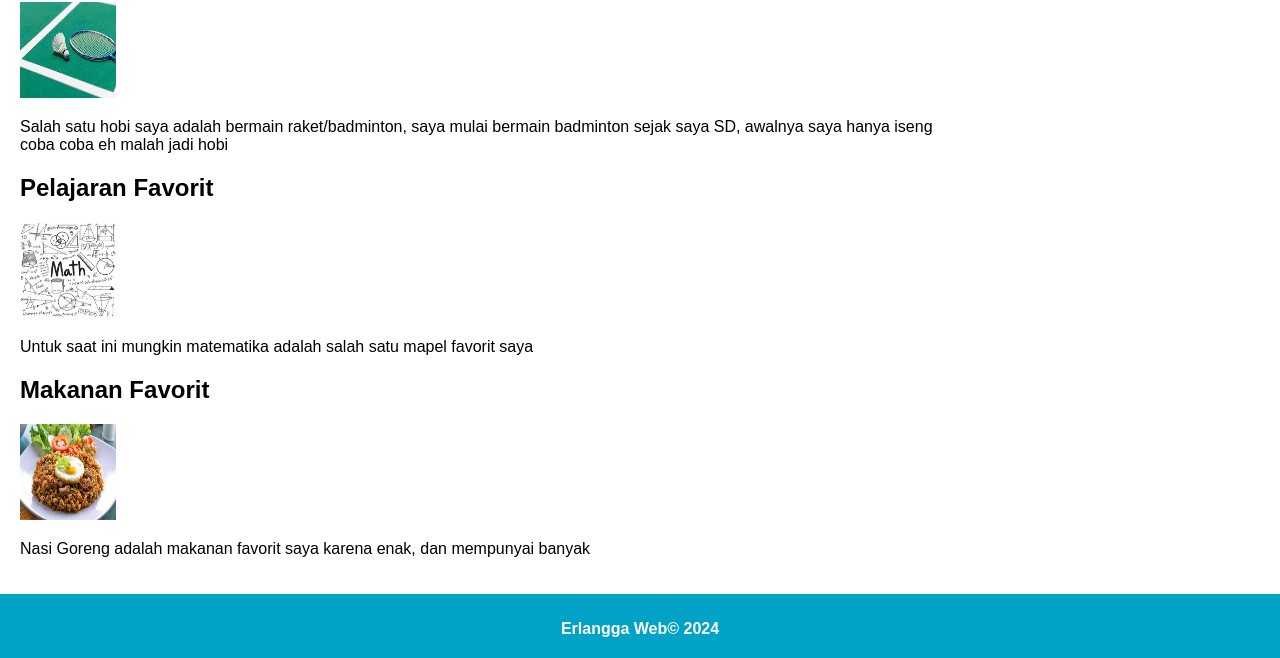
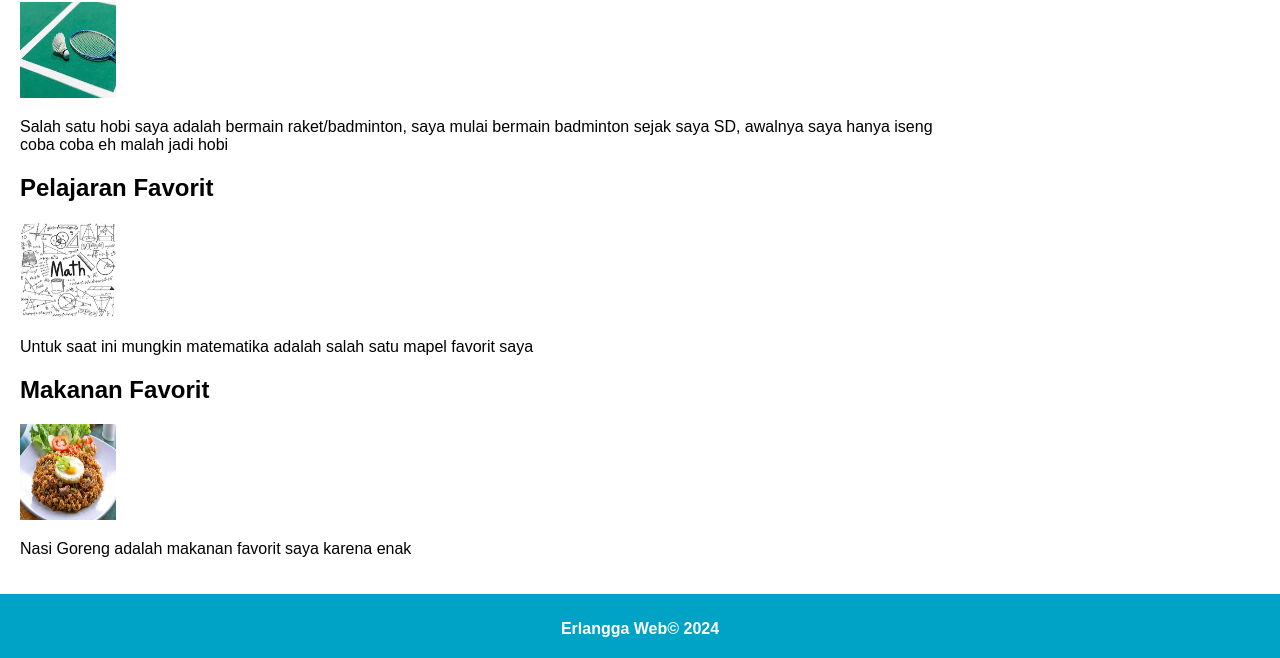
Before and after one commit to Erlangga-jpg/Erlangga-, a plain HTML site: page index.html in a window 1280 px wide. Shown: the part 234-892 px from the top of the page. Drawn offline with Linux system fonts and the light colour scheme.

Commit message:
Update index.html

```diff
--- a/index.html
+++ b/index.html
@@ -54,7 +54,7 @@
           <h1>Makanan Favorit</h1>
           <img src="gambar/nasgor.jpg" alt="Nasgor" />
           <p>
-            Nasi Goreng adalah makanan favorit saya karena enak, dan mempunyai banyak
+            Nasi Goreng adalah makanan favorit saya karena enak
           </p>
 
           <p>
```
